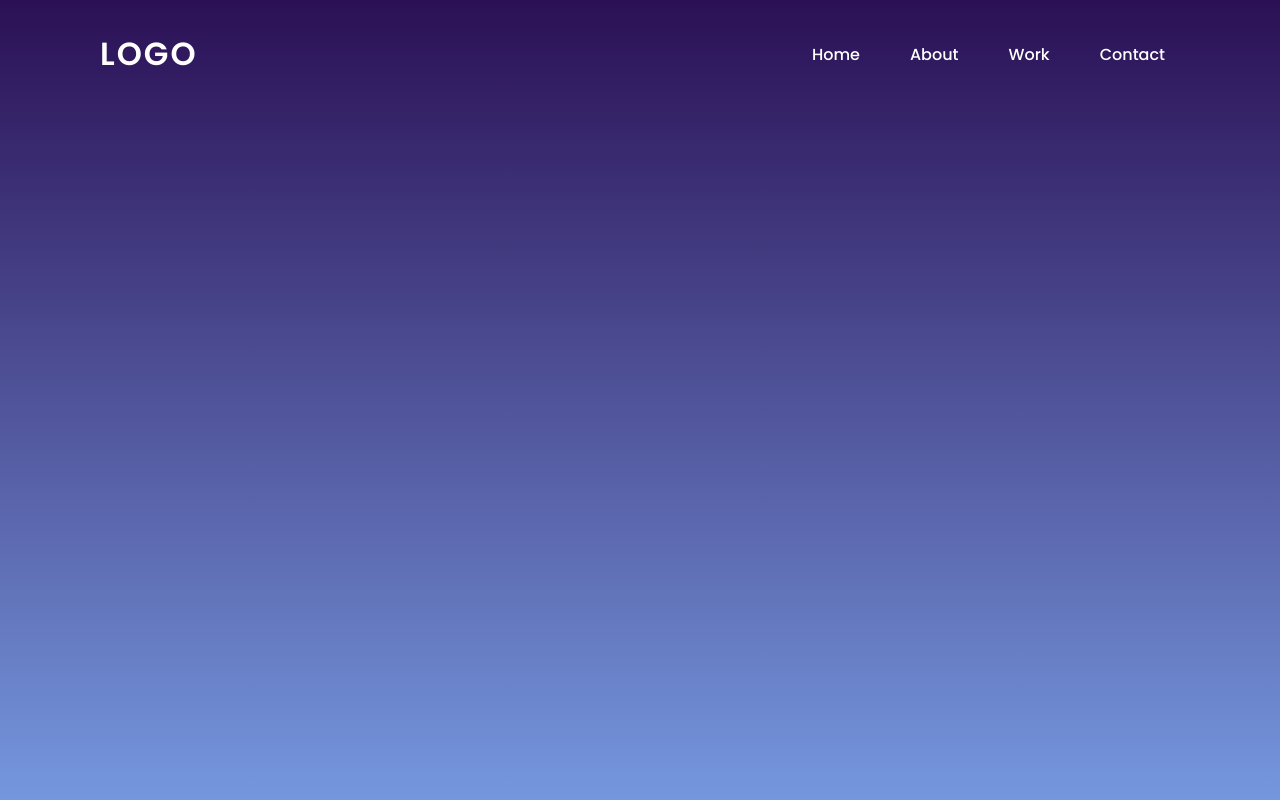
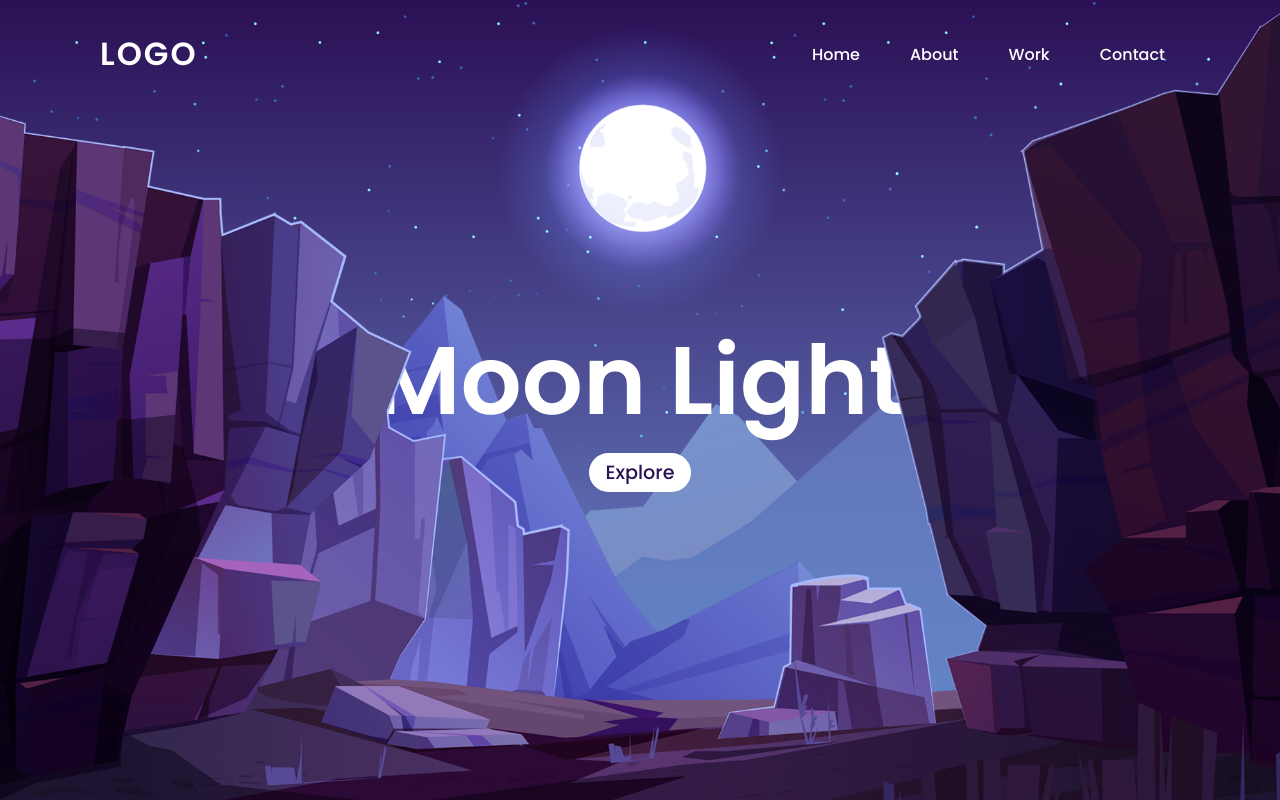
Before and after one commit to ligusta/Parallax-Scrolling-Website, a plain HTML site: page index.html in a window 1280 px wide. Drawn offline with Linux system fonts and the light colour scheme.

Commit message:
add vw text

```diff
--- a/index.html
+++ b/index.html
@@ -25,5 +25,15 @@
             </li>
         </ul>
     </nav>
+    <section class="images__container">
+        <img src="/img/stars.png" alt="stars" class="images__sections" id="img__stars">
+        <img src="/img/moon.png" alt="moon" class="images__sections" id="img__moon">
+        <img src="/img/mountains_behind.png" class="images__sections" alt="mountain-behind" id="img__mountain-behind">
+        <div class="text__moon">
+            <h2 id="moon__text">Moon Light</h2>
+            <a href="#moon" class="button" id="moon__button">Explore</a>
+        </div>
+        <img src="/img/mountains_front.png" class="images__sections" alt="mountain-front" id="img__mountain-front">
+    </section>
 </body>
 </html>
--- a/style.css
+++ b/style.css
@@ -7,7 +7,6 @@
     font-family: 'Poppins', sans-serif;
     scroll-behavior: smooth;
     color: #fff;
-
 }
 
 body {
@@ -24,6 +23,7 @@ body {
     display: flex;
     justify-content: space-between;
     align-items: center;
+    z-index: 1000;
 }
 
 .navbar__logo__link {
@@ -55,3 +55,58 @@ body {
     color: #2b1055;
     border-radius: 15px;
 }
+
+.images__container {
+    position: relative;
+    width: 100%;
+    height: 100vh;
+    padding: 100px;
+    display: flex;
+    justify-content: center;
+    align-items: center;
+}
+
+.images__sections {
+    position: absolute;
+    top: 0;
+    left: 0;
+    width: 100%;
+    height: 100%;
+    object-fit: cover;
+    pointer-events: none;
+}
+
+#img__moon {
+    mix-blend-mode: screen;
+}
+
+#img__mountain-front {
+    z-index: 20;
+}
+
+.text__moon {
+    top: 1vh;
+    display: flex;
+    flex-flow: column;
+    align-items: center;
+}
+
+#moon__text {
+    white-space: nowrap;
+    font-size: 7.5vw;
+    z-index: 10;
+}
+
+#moon__button {
+    display: flex;
+    justify-content: center;
+    align-items: center;
+    text-decoration: none;
+    border-radius: 45px;
+    z-index: 30;
+    background: #fff;
+    color:#2b1055;
+    font-size: 1.5vw;
+    height: 3vw;
+    width: 8vw;
+}
```
